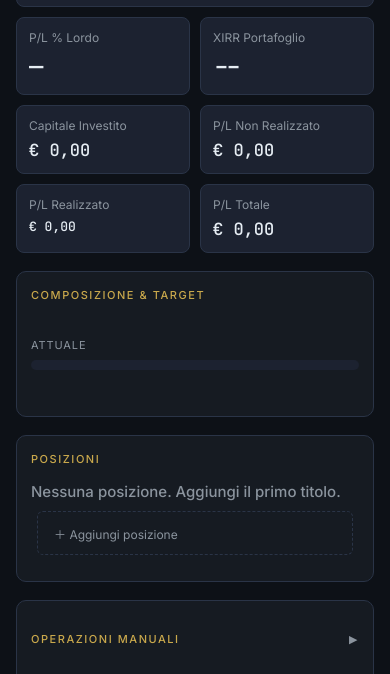
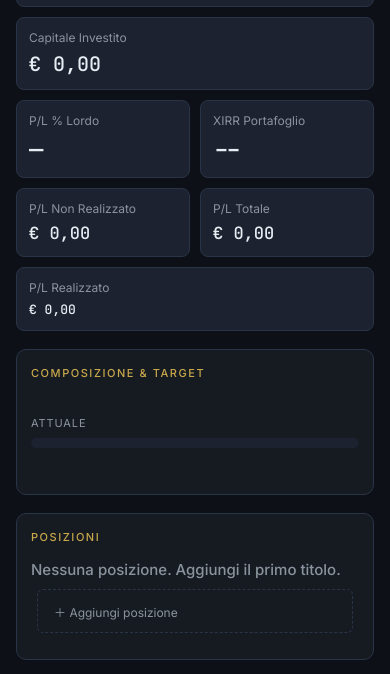
Before and after one commit to MauMar90/portfolio-dashboard, a plain HTML site: page index.html in a window 390 px wide. Shown: the part 170-844 px from the top of the page. Drawn offline with Linux system fonts and the light colour scheme.

Commit message:
fix(mobile): Capitale Investito sotto Valore Portafoglio

```diff
--- a/index.html
+++ b/index.html
@@ -489,20 +489,22 @@
     header > div:last-child { flex-basis: 100%; align-items: flex-start !important; }
     #ts, #priceStatus { font-size: 12px !important; }
 
-    /* KPI: Valore a tutta larghezza, poi P/L % Lordo + XIRR, poi gli altri 4 su 2 colonne
-       (ordine per data-kpi, indipendente dalla posizione nel markup) */
+    /* KPI: Valore e Capitale Investito a tutta larghezza, poi P/L % Lordo + XIRR,
+       P/L Non Realizzato + P/L Totale, e P/L Realizzato (testo lungo) a tutta larghezza.
+       Ordine per data-kpi, indipendente dalla posizione nel markup. */
     .kpi-row { grid-template-columns: 1fr 1fr; gap: 10px; }
     .kpi { padding: 12px; min-width: 0; }
     .kpi-label { font-size: 12px; }
     .kpi-value { font-size: 17px; overflow-wrap: anywhere; }
     .kpi[data-kpi="valore"]   { grid-column: 1 / -1; order: 0; }
-    .kpi[data-kpi="plpct"]    { order: 1; }
-    .kpi[data-kpi="xirr"]     { order: 2; }
-    .kpi[data-kpi="capitale"] { order: 3; }
+    .kpi[data-kpi="capitale"] { grid-column: 1 / -1; order: 1; }
+    .kpi[data-kpi="plpct"]    { order: 2; }
+    .kpi[data-kpi="xirr"]     { order: 3; }
     .kpi[data-kpi="pl"]       { order: 4; }
-    .kpi[data-kpi="plreal"]   { order: 5; }
-    .kpi[data-kpi="pltot"]    { order: 6; }
+    .kpi[data-kpi="pltot"]    { order: 5; }
+    .kpi[data-kpi="plreal"]   { grid-column: 1 / -1; order: 6; }
     #kTotal { font-size: 30px; }
+    #kCost  { font-size: 20px; }
     #kPLpct, #kCAGR { font-size: 24px; }
     #kPLreal { font-size: 13px !important; } /* render() lo porta a 11px inline col dettaglio lordo/imposta */
 
```
